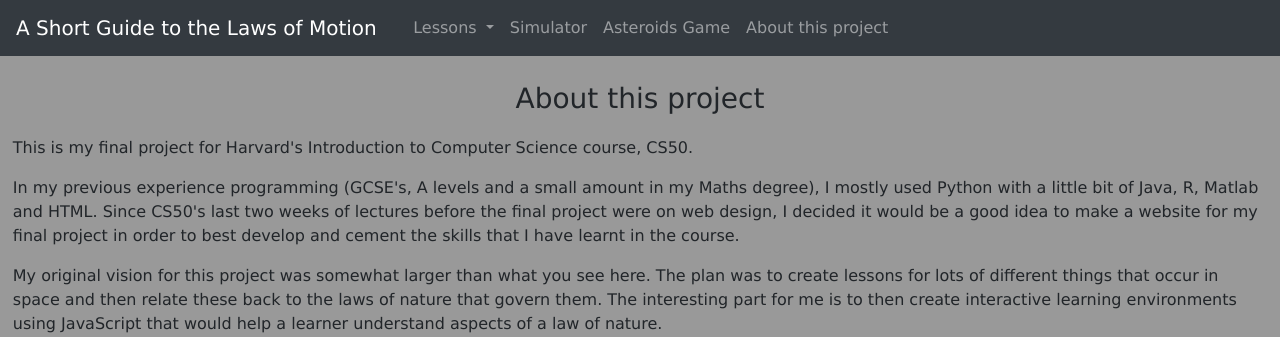
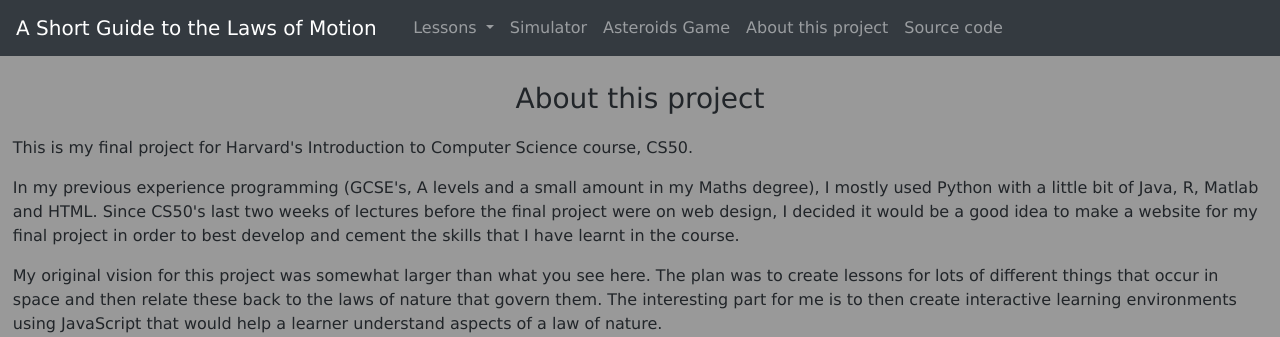
Before and after one commit to JoeOvenden/CS50-Final-Project, a Flask app: page /about in a window 1280 px wide. Shown: the top 337 px of the page. Run offline with Flask 3, Linux system fonts and the light colour scheme; some libraries are stand-ins or nearby versions.

Commit message:
Add files via upload
Added link to source code

```diff
--- a/templates/layout.html
+++ b/templates/layout.html
@@ -37,6 +37,7 @@
                     <li class="nav-item"><a class="nav-link" href="/simulator">Simulator</a></li>
                     <li class="nav-item"><a class="nav-link" href="/asteroids">Asteroids Game</a></li>
                     <li class="nav-item"><a class="nav-link" href="/about">About this project</a></li>
+                    <li class="nav-item"><a class="nav-link" href="https://github.com/JoeOvenden/CS50-Final-Project">Source code</a></li>
                   </ul>
                 </div>
               </nav>
```
